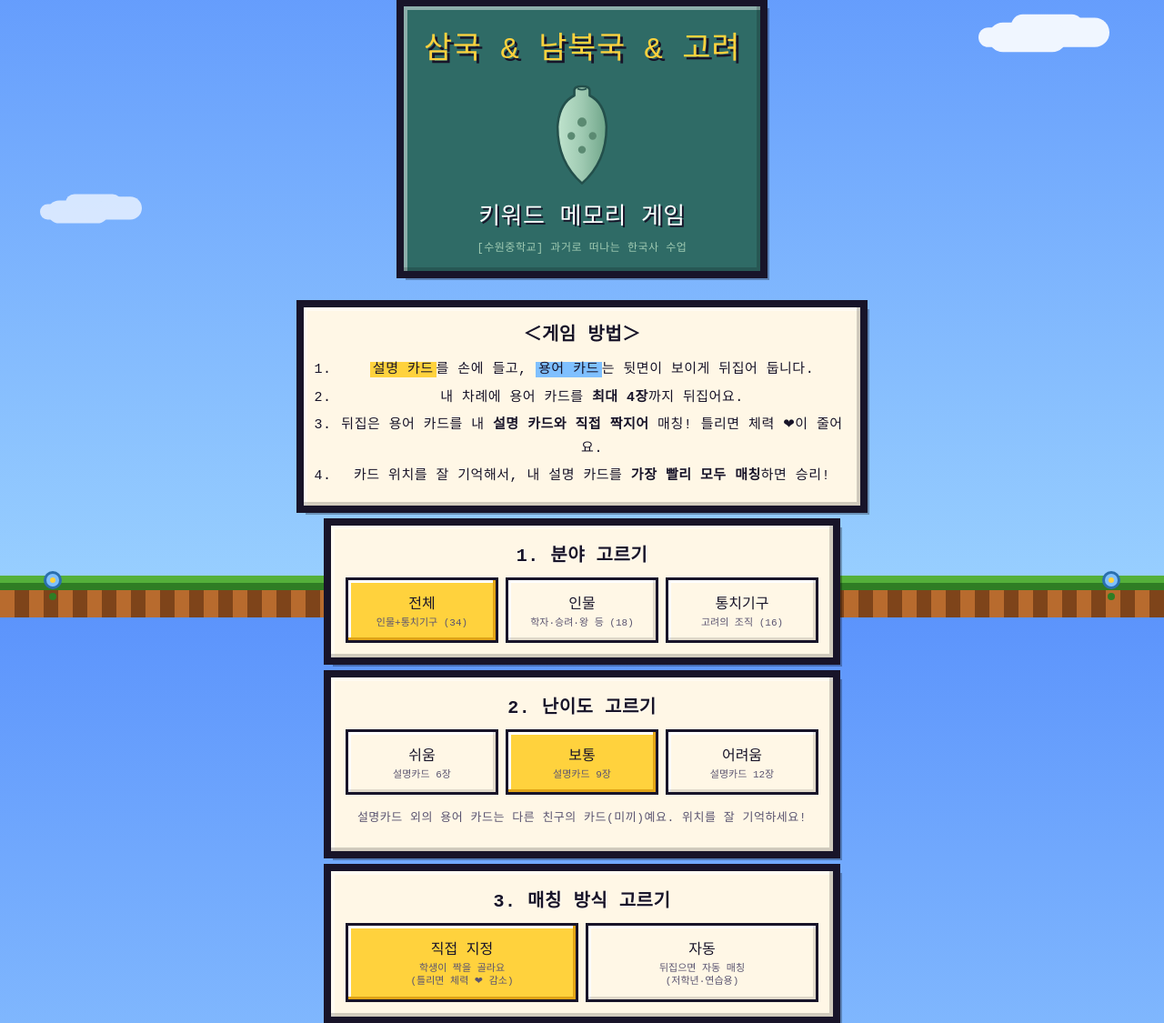
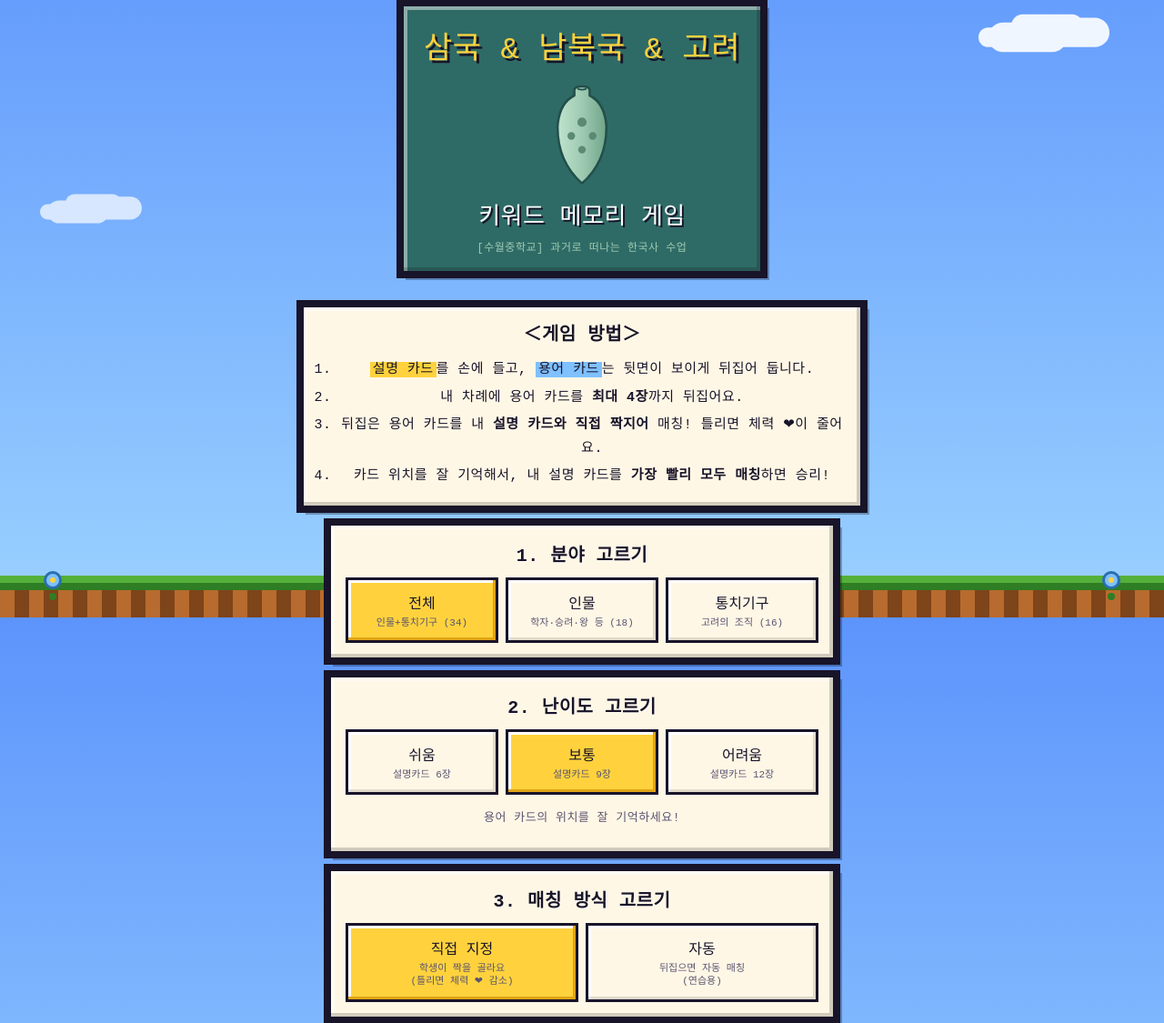
Before and after one commit to qkralfo3714-stack/swhistory, a plain HTML site: page index.html in a window 1280 px wide. Shown: the part 121-1246 px from the top of the page at 91% size. Drawn offline with Linux system fonts and the light colour scheme; a web font is replaced by a local one.

Commit message:
Update school name and game instructions in HTML

```diff
--- a/index.html
+++ b/index.html
@@ -299,7 +299,7 @@ body{
       <div class="era">삼국 &amp; 남북국 &amp; 고려</div>
       <div class="vase-wrap" id="logoVase"></div>
       <div class="sub">키워드 메모리 게임</div>
-      <div class="school">[수원중학교] 과거로 떠나는 한국사 수업</div>
+      <div class="school">[수월중학교] 과거로 떠나는 한국사 수업</div>
     </div>
 
     <div class="howto pixel">
@@ -328,14 +328,14 @@ body{
         <button class="choice on" data-diff="normal">보통<small>설명카드 9장</small></button>
         <button class="choice" data-diff="hard">어려움<small>설명카드 12장</small></button>
       </div>
-      <p class="muted center mt">설명카드 외의 용어 카드는 다른 친구의 카드(미끼)예요. 위치를 잘 기억하세요!</p>
+      <p class="muted center mt">용어 카드의 위치를 잘 기억하세요!</p>
     </div>
 
     <div class="panel pixel">
       <h3>3. 매칭 방식 고르기</h3>
       <div class="choices" id="modeChoices">
         <button class="choice on" data-match-mode="manual">직접 지정<small>학생이 짝을 골라요<br>(틀리면 체력 ❤ 감소)</small></button>
-        <button class="choice" data-match-mode="auto">자동<small>뒤집으면 자동 매칭<br>(저학년·연습용)</small></button>
+        <button class="choice" data-match-mode="auto">자동<small>뒤집으면 자동 매칭<br>(연습용)</small></button>
       </div>
     </div>
 
```
